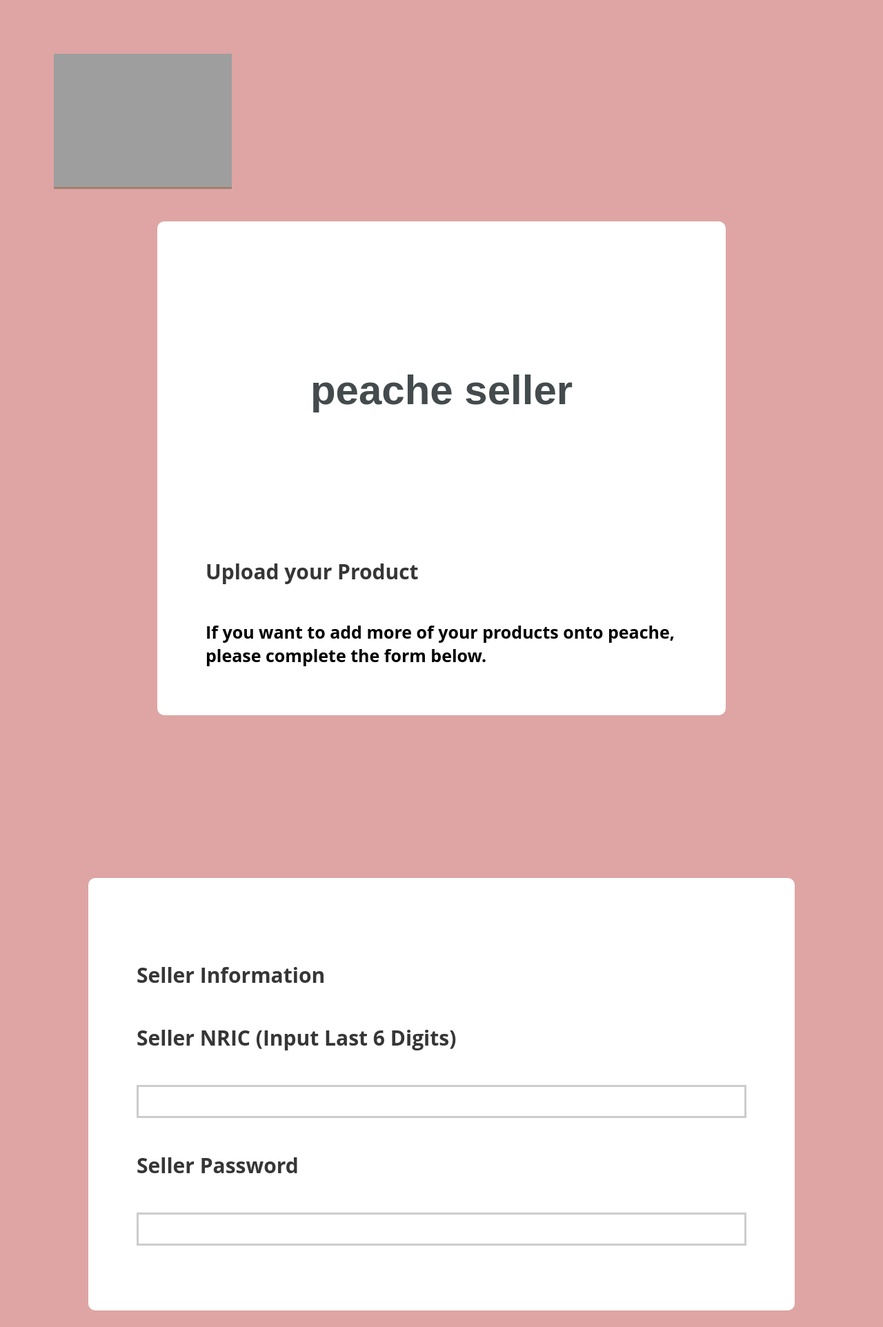
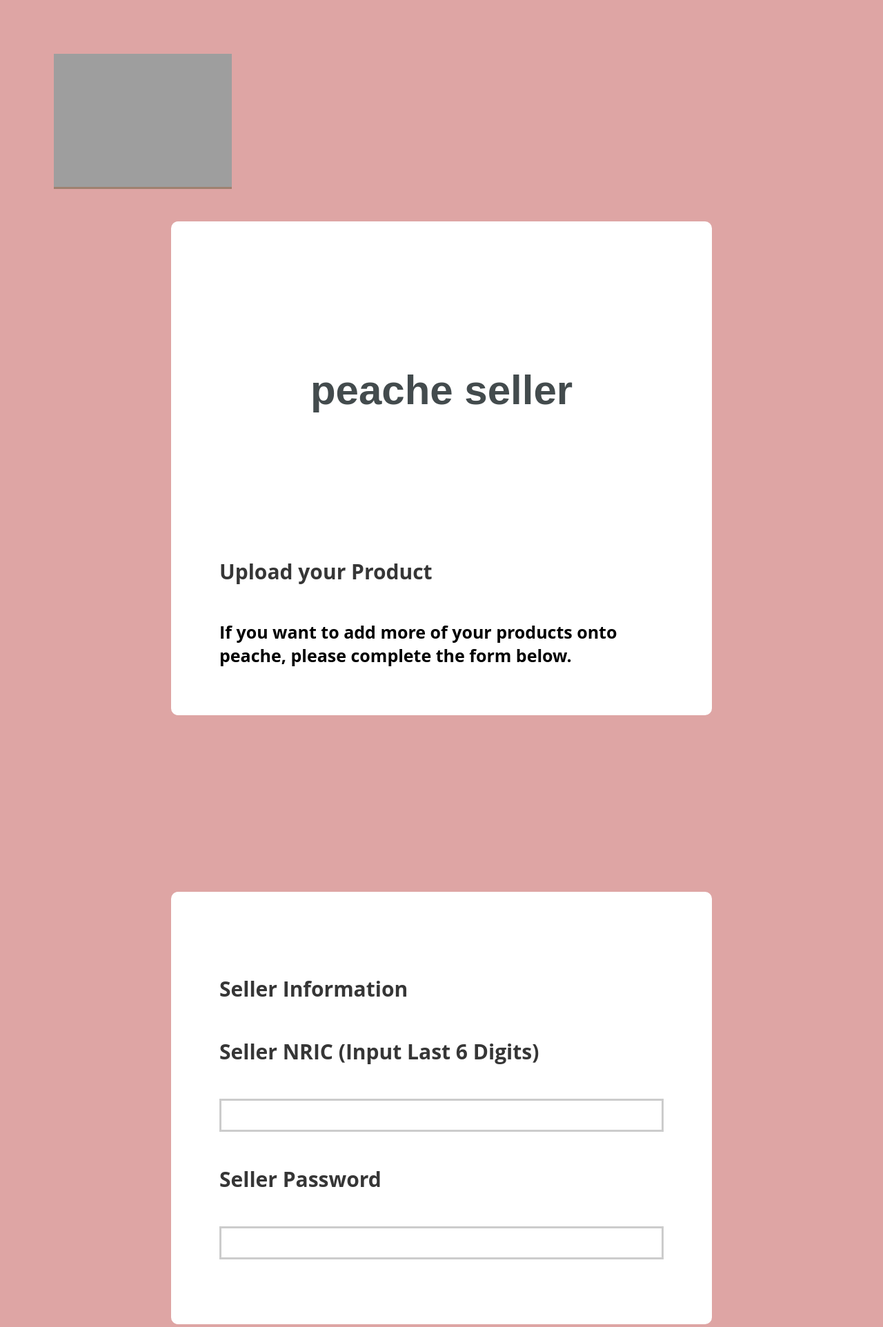
Before and after one commit to jessicacnx/peacheseller, a Flask app: page /sellerproduct in a window 1280 px wide. Shown: the top 1924 px of the page at 69% size. Run offline with Flask 2, Linux system fonts and the light colour scheme; grey boxes are pictures that could not be loaded.

Commit message:
Update style.css

```diff
--- a/static/style.css
+++ b/static/style.css
@@ -55,7 +55,7 @@ p3 {
   text-align: left;
   background: #ffffff;
   border-radius: 10px;
-  margin: 150px;
+  margin: 170px;
   margin-top: 50px;
 }
 
@@ -64,7 +64,7 @@ p3 {
   text-align: left;
   background: #ffffff;
   border-radius: 10px;
-  margin: 150px;
+  margin: 170px;
   margin-top: 50px;
 }
 
@@ -73,7 +73,8 @@ p3 {
   padding: 70px;
   text-align: left;
   border-radius: 10px;
-  margin: 50px;
+  margin: 170px;
+  margin-top: 50px;
 }
 
 .fcard{
@@ -81,7 +82,8 @@ p3 {
   padding: 70px;
   text-align: left;
   border-radius: 10px;
-  margin: 50px;
+  margin: 170px;
+  margin-top: 50px;
 }
 
 /* ---------------------------------------------------------------- */
```
